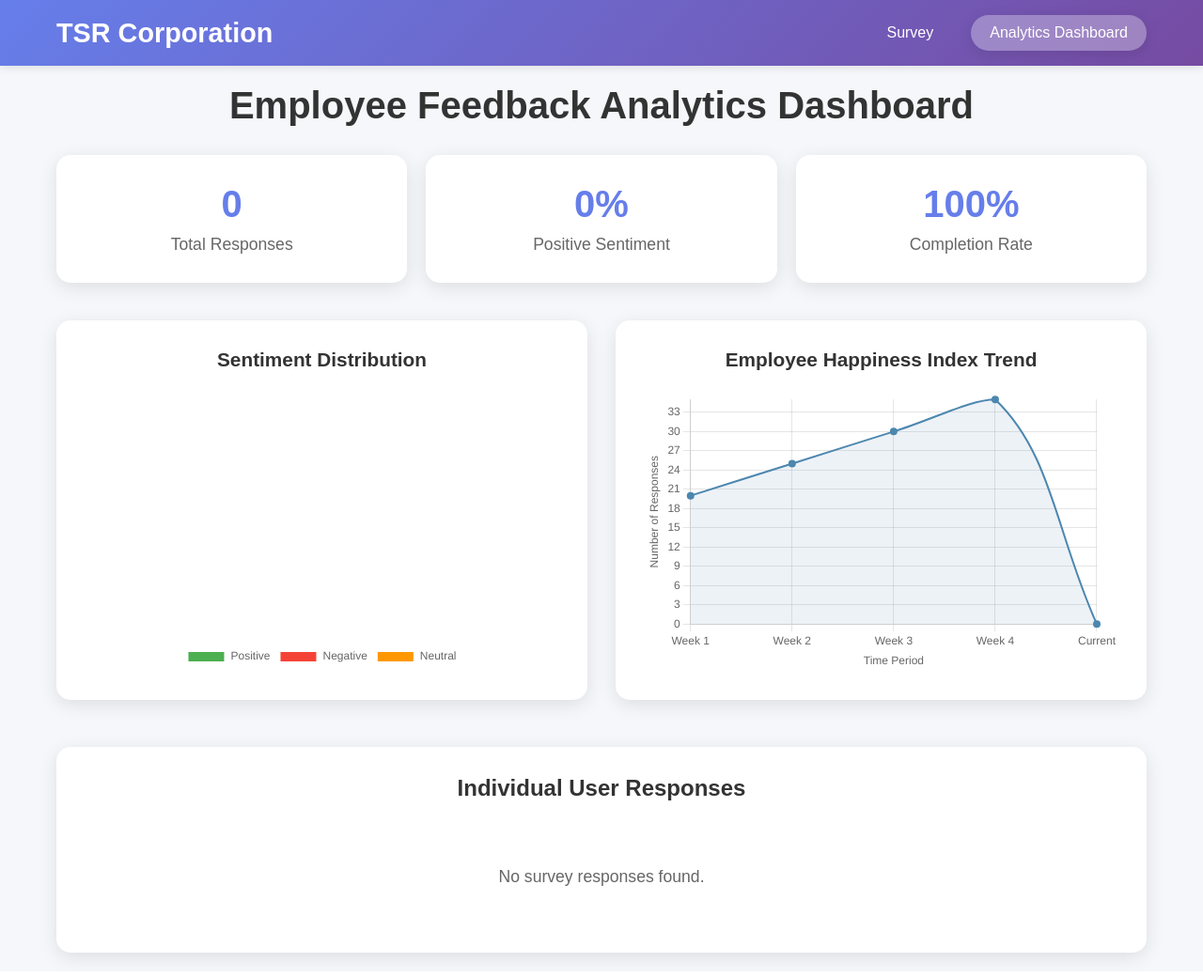
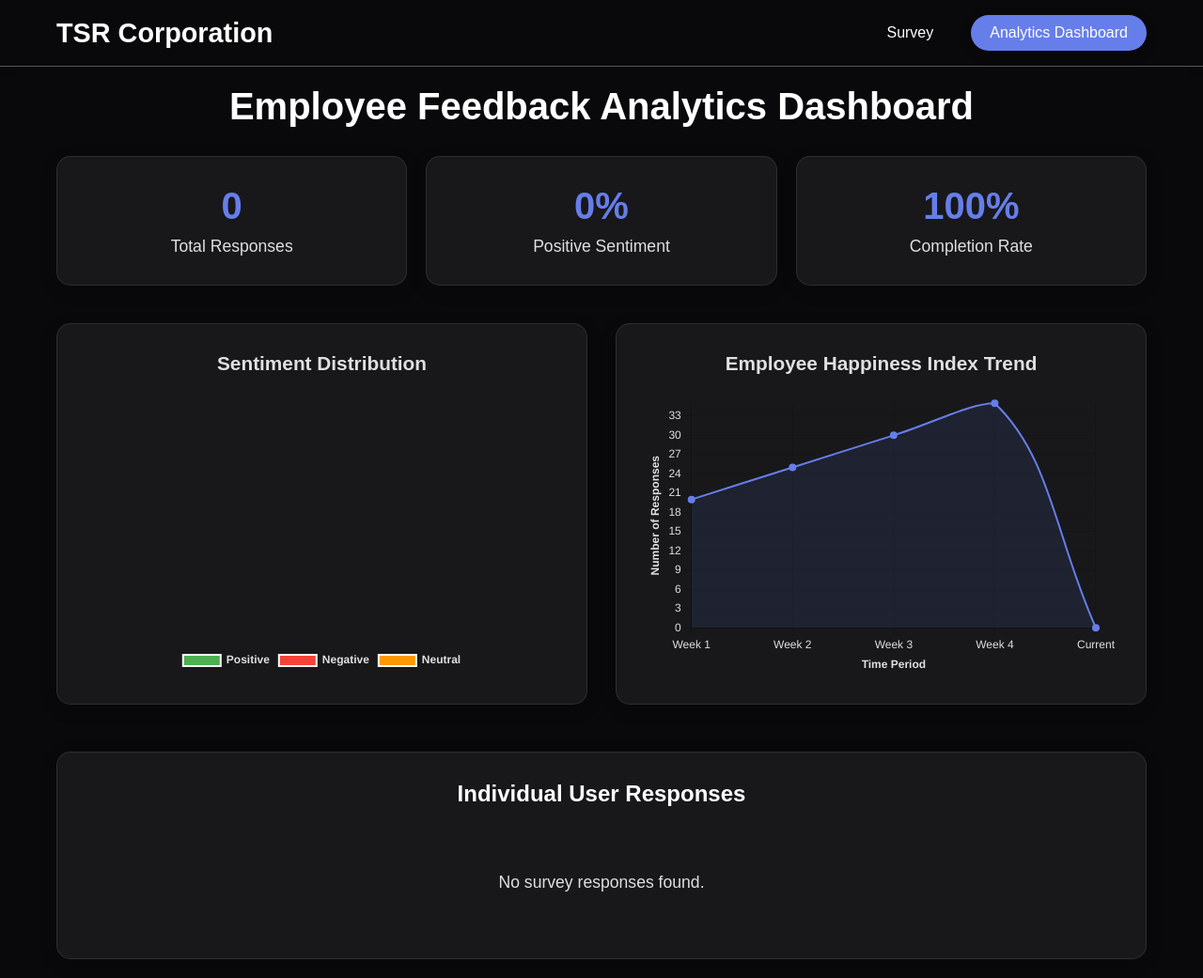
Before and after one commit to sainiharshit322/personnel-empowerment, a Flask app: page /analytics in a window 1280 px wide. Shown: the whole page at 94% size. Run offline with Flask 3, Linux system fonts and the light colour scheme; data that the repository does not hold is empty.

Commit message:
Update UI 🌟

```diff
--- a/static/css/main.css
+++ b/static/css/main.css
@@ -5,8 +5,8 @@
 }
 
 body {
-    font-family: 'Arial', sans-serif;
-    background: linear-gradient(135deg, #667eea 0%, #764ba2 100%);
+    font-family: sans-serif;
+    background: #09090b;
     min-height: 100vh;
     margin: 0;
     padding: 0;
@@ -18,7 +18,7 @@ body.survey-page {
 }
 
 body.analytics-page {
-    background: #f5f7fa;
+    background: #09090b;
 }
 
 .container {
@@ -225,9 +231,10 @@ body.analytics-page {
 
 /* Header Styles */
 .main-header {
-    background: linear-gradient(135deg, #667eea 0%, #764ba2 100%);
+    background: #09090b;
     padding: 1rem 0;
     box-shadow: 0 2px 10px rgba(0, 0, 0, 0.1);
+    border-bottom: 1px solid #555;
 }
 
 .header-content {
@@ -256,16 +263,17 @@ body.analytics-page {
     padding: 10px 20px;
     border-radius: 25px;
     transition: all 0.3s ease;
-    font-weight: 500;
+    font-family: inherit;
+    font-weight: lighter;
 }
 
 .nav-link:hover {
-    background: rgba(255, 255, 255, 0.2);
+    background: rgb(102, 126, 234, 0.5);
     transform: translateY(-2px);
 }
 
 .nav-link.active {
-    background: rgba(255, 255, 255, 0.3);
+    background: #667eea;
     box-shadow: 0 4px 15px rgba(0, 0, 0, 0.1);
 }
 
@@ -283,7 +291,7 @@ body.analytics-page {
 }
 
 .dashboard-header h2 {
-    color: #333;
+    color: white;
     font-size: 2.5em;
     margin-bottom: 30px;
     font-weight: 600;
@@ -297,7 +305,8 @@ body.analytics-page {
 }
 
 .stat-card {
-    background: white;
+    background: #18181b;
+    border: 1px solid rgb(68, 68, 68, 0.5);
     padding: 30px;
     border-radius: 15px;
     box-shadow: 0 5px 20px rgba(0, 0, 0, 0.1);
@@ -317,7 +326,7 @@ body.analytics-page {
 }
 
 .stat-card p {
-    color: #666;
+    color: #E0E0E0;
     font-size: 1.1em;
     font-weight: 500;
 }
@@ -348,14 +357,15 @@ body.analytics-page {
 }
 
 .chart-box {
-    background: white;
+    background: #18181b;
+    border: 1px solid rgb(68, 68, 68, 0.5);
     padding: 30px;
     border-radius: 15px;
     box-shadow: 0 5px 20px rgba(0, 0, 0, 0.1);
 }
 
 .chart-box h3 {
-    color: #333;
+    color: #E0E0E0;
     margin-bottom: 20px;
     font-size: 1.3em;
     text-align: center;
@@ -366,14 +376,15 @@ body.analytics-page {
 }
 
 .responses-section {
-    background: white;
+    background: #18181b;
+    border: 1px solid rgb(68, 68, 68, 0.5);
     padding: 30px;
     border-radius: 15px;
     box-shadow: 0 5px 20px rgba(0, 0, 0, 0.1);
 }
 
 .responses-section h3 {
-    color: #333;
+    color: white;
     margin-bottom: 30px;
     font-size: 1.5em;
     text-align: center;
@@ -509,13 +519,13 @@ body.analytics-page {
 .loading, .error, .no-data {
     text-align: center;
     padding: 40px;
-    color: #666;
+    color: #E0E0E0;
     font-size: 1.1em;
 }
 
 .error {
     color: #f44336;
-    background: #ffebee;
+    background: #27272a;
     border-radius: 8px;
 }
 
--- a/static/js/analytics.js
+++ b/static/js/analytics.js
@@ -81,7 +81,13 @@ function createSentimentPieChart(sentimentData) {
             maintainAspectRatio: false,
             plugins: {
                 legend: {
-                    position: 'bottom'
+                    position: 'bottom',
+                    labels: {
+                        color: '#E0E0E0',
+                        font: {
+                            weight: 'bold'
+                        }
+                    }
                 },
                 tooltip: {
                     callbacks: {
@@ -110,8 +116,6 @@ function createResponseBarChart(sentimentData) {
     // Mock trend data - this will be replaced with real trend data from backend
     const trendLabels = ['Week 1', 'Week 2', 'Week 3', 'Week 4', 'Current'];
     const trendData = [20, 25, 30, 35, sentimentData.positive || 0];
-    // const negativeData = [15, 12, 10, 8, sentimentData.negative || 0];
-    // const neutralData = [25, 23, 20, 18, sentimentData.neutral || 0];
 
     responseChart = new Chart(ctx, {
         type: 'line',
@@ -121,40 +125,14 @@ function createResponseBarChart(sentimentData) {
                 {
                     // label: 'Positive',
                     data: trendData,
-                    borderColor: '#4c87afff',
-                    backgroundColor: 'rgba(76, 127, 175, 0.1)',
+                    borderColor: '#667eea',
+                    backgroundColor: 'rgba(102, 126, 234, 0.1)',
                     borderWidth: 2,
                     fill: true,
                     tension: 0.4,
-                    pointBackgroundColor: '#4c87afff',
-                    pointBorderColor: '#4c87afff',
+                    pointBackgroundColor: '#667eea',
                     pointRadius: 3
                 },
-
-                // {
-                //     label: 'Negative',
-                //     data: negativeData,
-                //     borderColor: '#f44336',
-                //     backgroundColor: 'rgba(244, 67, 54, 0.1)',
-                //     borderWidth: 3,
-                //     fill: false,
-                //     tension: 0.4,
-                //     pointBackgroundColor: '#f44336',
-                //     pointBorderColor: '#f44336',
-                //     pointRadius: 5
-                // },
-                // {
-                //     label: 'Neutral',
-                //     data: neutralData,
-                //     borderColor: '#FF9800',
-                //     backgroundColor: 'rgba(255, 152, 0, 0.1)',
-                //     borderWidth: 3,
-                //     fill: false,
-                //     tension: 0.4,
-                //     pointBackgroundColor: '#FF9800',
-                //     pointBorderColor: '#FF9800',
-                //     pointRadius: 5
-                // }
             ]
         },
         options: {
@@ -165,17 +143,29 @@ function createResponseBarChart(sentimentData) {
                     display: true,
                     title: {
                         display: true,
-                        text: 'Time Period'
+                        text: 'Time Period',
+                        color: '#E0E0E0',
+                        font: {
+                            weight: 'bold'
+                        }
+                    },
+                    ticks: {
+                        color: '#E0E0E0'
                     }
                 },
                 y: {
                     beginAtZero: true,
                     title: {
                         display: true,
-                        text: 'Number of Responses'
+                        text: 'Number of Responses',
+                        color: '#E0E0E0',
+                        font: {
+                            weight: 'bold'
+                        }
                     },
                     ticks: {
-                        stepSize: 1
+                        stepSize: 1,
+                        color: '#E0E0E0'
                     }
                 }
             },
@@ -225,7 +215,7 @@ function displayUserResponses(responses) {
                 <div class="response-header">
                     <h4>Survey Response ${index + 1}</h4>
                     <div class="response-meta">
-                        <span class="survey-id">ID: ${survey.surveyId.substring(7, 20)}...</span>
+                        <span class="survey-id">ID: ${survey.surveyId}</span>
                         <span class="completion-date">${completedDate} at ${completedTime}</span>
                     </div>
                 </div>
--- a/static/js/survey.js
+++ b/static/js/survey.js
@@ -142,7 +142,7 @@ async function saveToDatabase() {
 
 // Generate unique survey ID
 function generateSurveyId() {
-    return 'survey_' + Date.now() + '_' + Math.random().toString(36).substring(2, 9);
+    return Date.now().toString();
 }
 
 // Navigate to next question
```
Also changed, not shown: other parts of static/css/main.css (+34 -29 lines).
